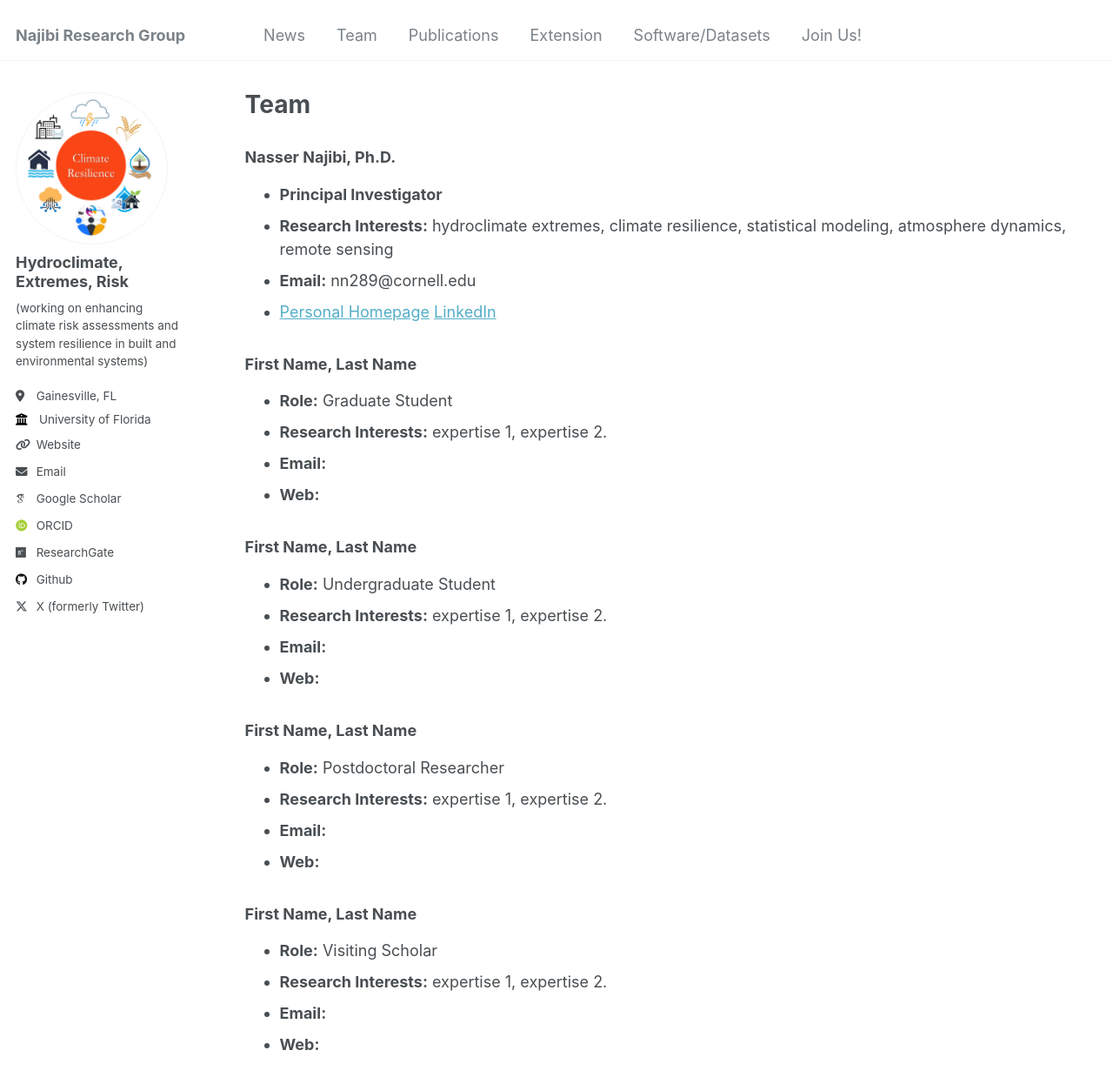
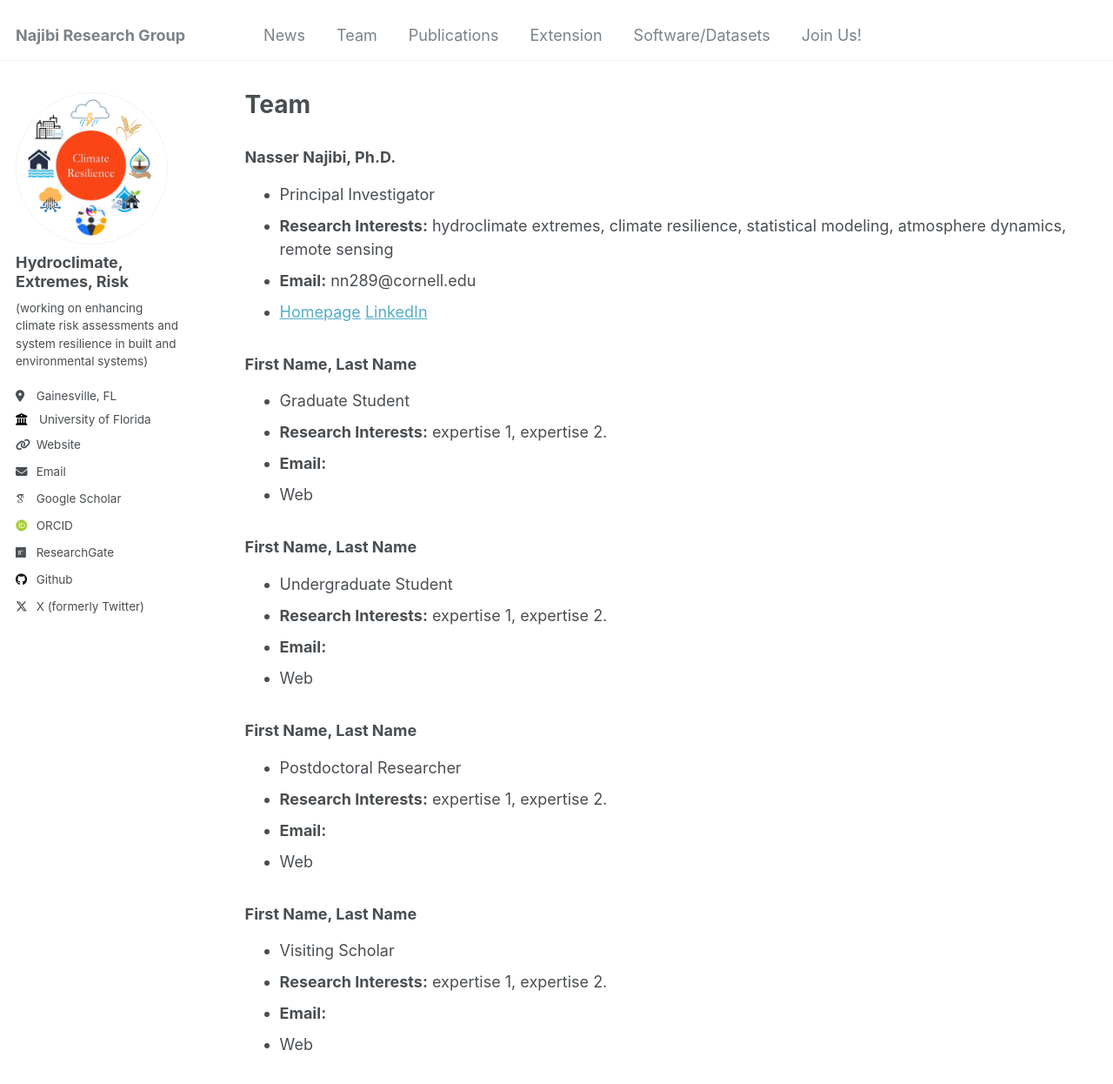
Before and after one commit to nassernajibi/lab, a Jekyll site: the page built from _pages/team.md, in a window 1280 px wide and 1400 px high. Shown: the top 1246 px of the window at 87% size. Built offline with Jekyll 4.4.1, drawn with Linux system fonts in a browser that asks for light colours; some web fonts are replaced.

Commit message:
Update team.md

```diff
--- a/_pages/team.md
+++ b/_pages/team.md
@@ -6,31 +6,31 @@ author_profile: true  # Optional, depending on your theme
 ---
 
 ### Nasser Najibi, Ph.D.
-- **Principal Investigator**
+- Principal Investigator
 - **Research Interests:** hydroclimate extremes, climate resilience, statistical modeling, atmosphere dynamics, remote sensing
 - **Email:** nn289@cornell.edu
-- [Personal Homepage](http://www.nassernajibi.com) [LinkedIn](https://www.linkedin.com/in/nassernajibi/)
+- [Homepage](http://www.nassernajibi.com) [LinkedIn](https://www.linkedin.com/in/nassernajibi/)
 
 ### First Name, Last Name
-- **Role:** Graduate Student
+- Graduate Student
 - **Research Interests:** expertise 1, expertise 2.
 - **Email:**
-- **Web:**
+- Web
 
 ### First Name, Last Name
-- **Role:** Undergraduate Student
+- Undergraduate Student
 - **Research Interests:** expertise 1, expertise 2.
 - **Email:**
-- **Web:**
+- Web
 
 ### First Name, Last Name
-- **Role:** Postdoctoral Researcher
+- Postdoctoral Researcher
 - **Research Interests:** expertise 1, expertise 2.
 - **Email:**
-- **Web:**
+- Web
 
 ### First Name, Last Name
-- **Role:** Visiting Scholar
+- Visiting Scholar
 - **Research Interests:** expertise 1, expertise 2.
 - **Email:**
-- **Web:**
+- Web
```
